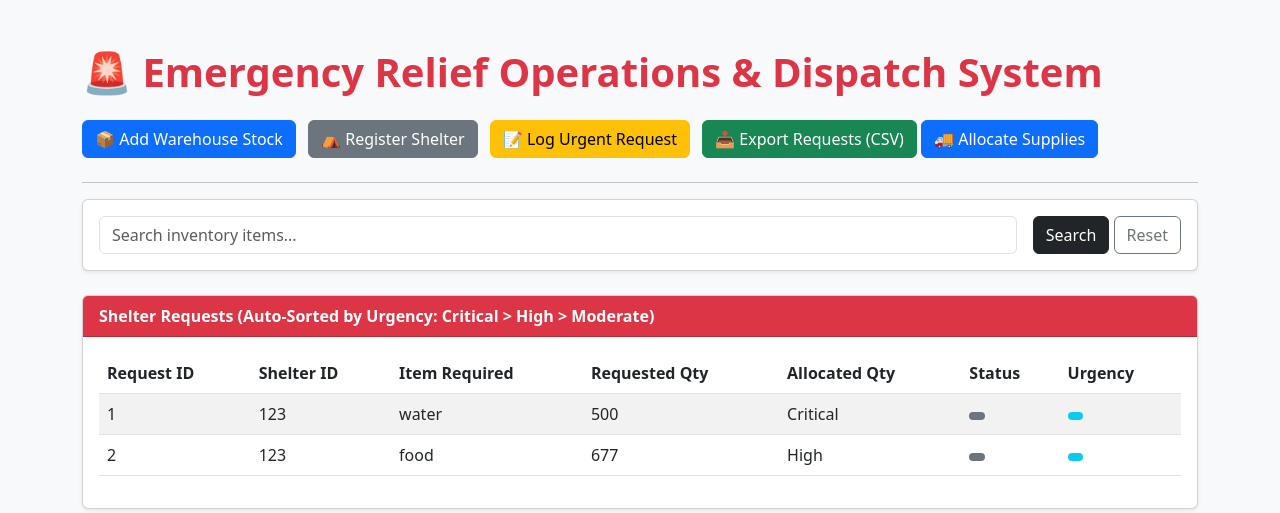
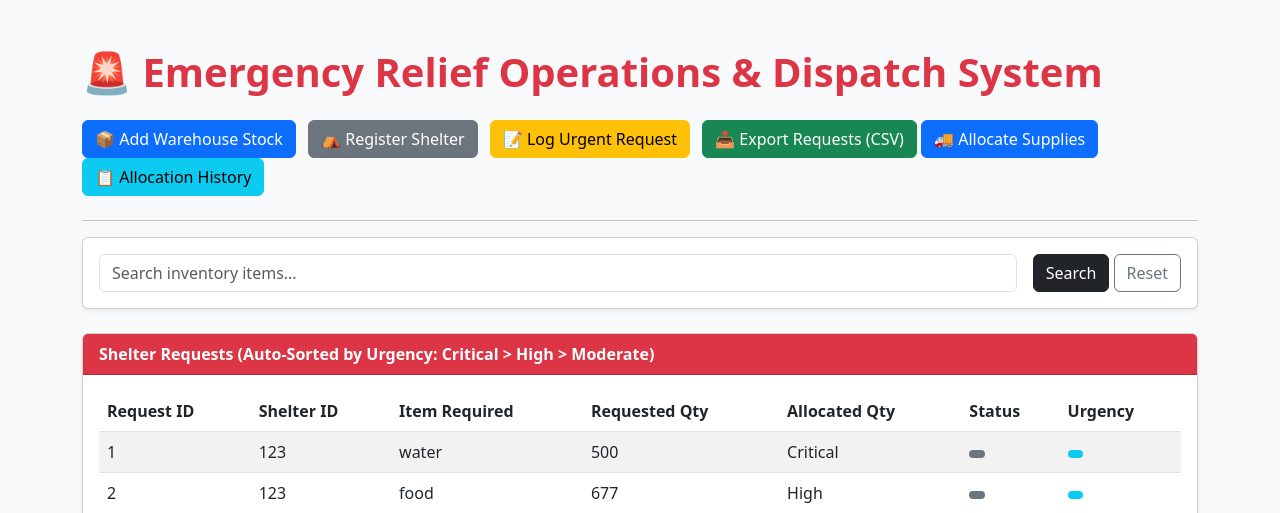
Before and after one commit to rayancheema/Emergency-Relief-Dispatch-System, a Flask app: page / in a window 1280 px wide. Shown: the top 513 px of the page. Run offline with Flask 3, Linux system fonts and the light colour scheme; data comes from the database, SQL or seed files in the repository.

Commit message:
feat: add allocation history page

```diff
--- a/app.py
+++ b/app.py
@@ -91,6 +91,12 @@ def allocate():
     db.allocate_inventory()
     return redirect(url_for("home"))
 
+#Routes for the allocation history
+
+@app.route("/allocation_history")
+def allocation_history():
+    history = db.get_allocation_history()
+    return render_template("allocation_history.html", history=history)
 
 # Routes for the export functions as CSV format
 
--- a/db.py
+++ b/db.py
@@ -240,6 +240,28 @@ def allocate_inventory():
     conn.commit()
     conn.close()
 
+# Code for allocation history
+
+def get_allocation_history():
+    conn = sqlite3.connect(DB_Name)
+    cursor = conn.cursor()
+
+    cursor.execute("""
+        SELECT
+            allocation_logs.allocation_id,
+            allocation_logs.request_id,
+            allocation_logs.shelter_id,
+            allocation_logs.warehouse_id,
+            allocation_logs.item,
+            allocation_logs.quantity_allocated,
+            allocation_logs.allocation_time
+        FROM allocation_logs
+        ORDER BY allocation_logs.allocation_id DESC
+    """)
+
+    history = cursor.fetchall()
+    conn.close()
+    return history
 
 
 if __name__ == "__main__":
--- a/templates/inventory.html
+++ b/templates/inventory.html
@@ -18,7 +18,12 @@
             <a href="/add_shelter" class="btn btn-secondary me-2">⛺ Register Shelter</a>
             <a href="/add_request" class="btn btn-warning me-2">📝 Log Urgent Request</a>
             <a href="/export/csv" class="btn btn-success">📥 Export Requests (CSV)</a>
-            <a href="/allocate" class="btn btn-primary">🚚 Allocate Supplies</a>
+            <form action="{{ url_for('allocate') }}" method="POST" class="d-inline">
+                <button type="submit" class="btn btn-primary">🚚 Allocate Supplies</button>
+            </form>
+            <a href="{{ url_for('allocation_history') }}" class="btn btn-info">
+                📋 Allocation History
+            </a>
         </div>
 
         <hr>
```
Also changed, not shown: templates/allocation_history.html (added, +93 -0 lines).
